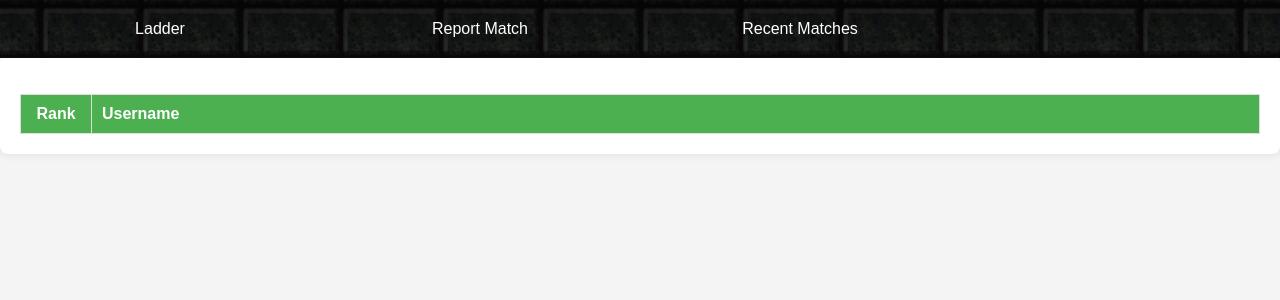
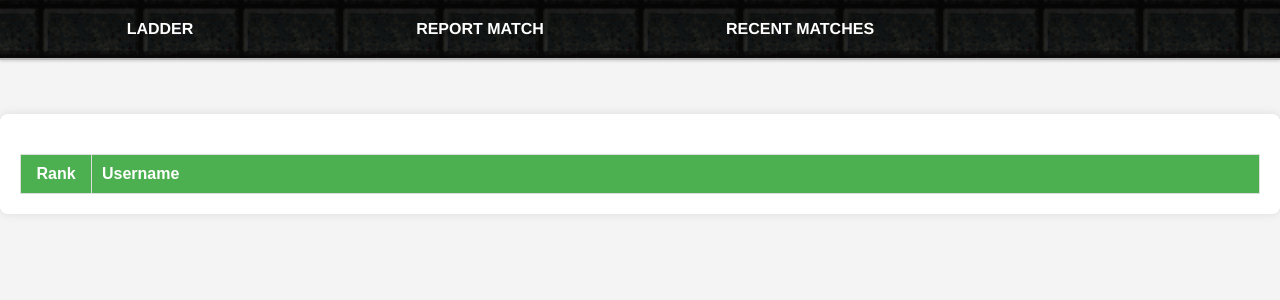
Before and after one commit to CodeOrangelt/RDL-D1-Ladder, a PHP site: page / in a window 1280 px wide. Shown: the top 300 px of the page. Run offline with PHP 8.4, Linux system fonts and the light colour scheme; lists and menus that the app fills with data are empty; some libraries are stand-ins or nearby versions.

Commit message:
adding nav Seperator, and updating style

```diff
--- a/nav.css
+++ b/nav.css
@@ -14,6 +14,20 @@ nav {
     top: 0;
     left: 0;
     z-index: 100; /* Ensure it's above other content */
+    font-family: Helvetica, Arial, sans-serif;
+    font-weight: bold;
+    text-transform: uppercase;
+}
+
+nav::after {
+    content: '';
+    position: absolute;
+    bottom: -2px;  /* Position slightly below the nav */
+    left: 0;
+    width: 100%;
+    height: 2px;
+    background: rgba(128, 128, 128, 0.5);  /* Semi-transparent gray */
+    box-shadow: 0 1px 3px rgba(0, 0, 0, 0.2);  /* Subtle shadow */
 }
 
 nav ul {
@@ -38,6 +52,9 @@ nav a {
     padding: 10px 15px; /* Adjust padding for better spacing */
     display: block; /* Make the entire list item clickable */
     transition: background-color 0.3s ease;
+    font-family: Helvetica, Arial, sans-serif;
+    font-weight: bold;
+    text-transform: uppercase;
 }
 
 nav a:hover {
@@ -53,6 +70,9 @@ nav a:hover {
 #current-user {
     margin-left: 5px;
     font-weight: bold;
+    font-family: Helvetica, Arial, sans-serif;
+    font-weight: bold;
+    text-transform: uppercase;
 }
 
 /* Style for the user menu */
@@ -100,7 +120,7 @@ nav a:hover {
 
 body {
     margin: 0;
-    padding: 0;
+    padding: 60px 0 0 0;  /* Increased top padding to account for nav + separator */
 }
 
 .user-menu {
@@ -119,6 +139,9 @@ body {
     padding: 8px 16px;
     border-radius: 4px;
     transition: background-color 0.2s;
+    font-family: Helvetica, Arial, sans-serif;
+    font-weight: bold;
+    text-transform: uppercase;
 }
 
 .auth-link:hover {
@@ -135,6 +158,9 @@ body {
     color: white;
     padding: 10px;
     display: inline-block;
+    font-family: Helvetica, Arial, sans-serif;
+    font-weight: bold;
+    text-transform: uppercase;
 }
 
 .dropdown-content {
@@ -158,6 +184,9 @@ body {
     text-decoration: none;
     display: block;
     transition: background-color 0.2s;
+    font-family: Helvetica, Arial, sans-serif;
+    font-weight: bold;
+    text-transform: uppercase;
 }
 
 .dropdown-content a:hover {
--- a/style.css
+++ b/style.css
@@ -76,16 +76,16 @@ tr:nth-child(even) {
 #ladder td[title]:hover::after {
     content: attr(title);
     position: absolute;
-    right: 100%;  /* Position to the left of the username */
-    top: 50%;     /* Align with middle of username */
-    transform: translateY(-50%);  /* Center vertically */
+    left: 100%;  /* Changed from right: 100% to left: 100% */
+    top: 50%;
+    transform: translateY(-50%);
     background: #333;
     padding: 5px 10px;
     border-radius: 4px;
     font-size: 0.9em;
     z-index: 1000;
     white-space: nowrap;
-    margin-right: 10px;  /* Add some space between hover box and username */
-    color: inherit;      /* Inherit the rank color */
-    border: 1px solid currentColor;  /* Border using the rank color */
+    margin-left: 10px;  /* Changed from margin-right to margin-left */
+    color: inherit;
+    border: 1px solid currentColor;
 }
```
